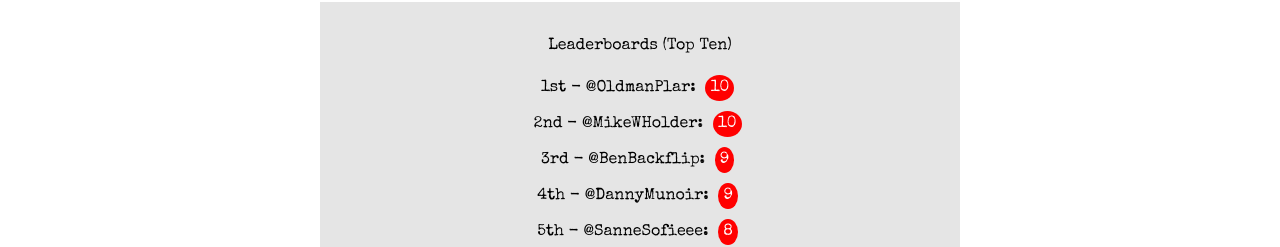
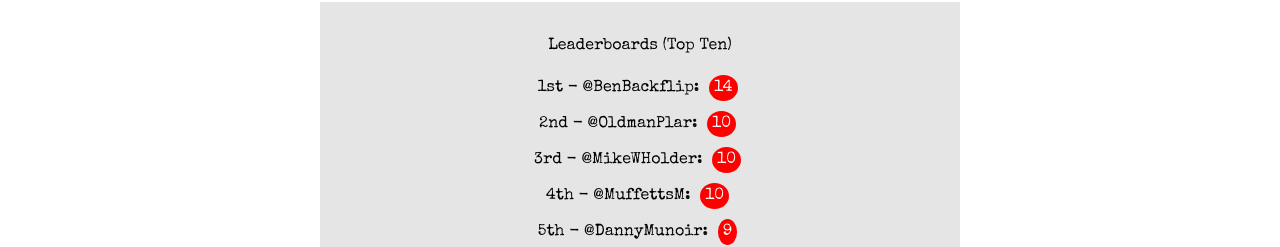
Before and after one commit to carrieanneboyko/hometasking, a Next.js app: page / in a window 1280 px wide. Shown: the part 705-952 px from the top of the page. Built offline with nearby package versions, Linux system fonts and the light colour scheme.

Commit message:
Task 3 results

```diff
--- a/components/Tasks/points.ts
+++ b/components/Tasks/points.ts
@@ -27,6 +27,19 @@ export const task2Points: TaskPoints = {
   "@DannyMunoir": 9,
   "@MikeWHolder": 10
 };
-const totalPoints: AllPoints = { task1Points, task2Points };
+
+export const task3Points: TaskPoints = {
+  "@monkey10is": 1,
+  "@LoisShenton": 2,
+  "@Paco2351694390": 3,
+  "@steviebay1": 4,
+  "@BenBackflip": 5,
+  "@Flickarounie": 6,
+  "@Necromaticon": 7,
+  "@DonJuanelly": 8,
+  "@colcolgan": 9,
+  "@MuffettsM": 10
+};
+const totalPoints: AllPoints = { task1Points, task2Points, task3Points };
 
 export default totalPoints;
```
Also changed, not shown: components/Tasks/Task3.tsx (+6 -7 lines).
